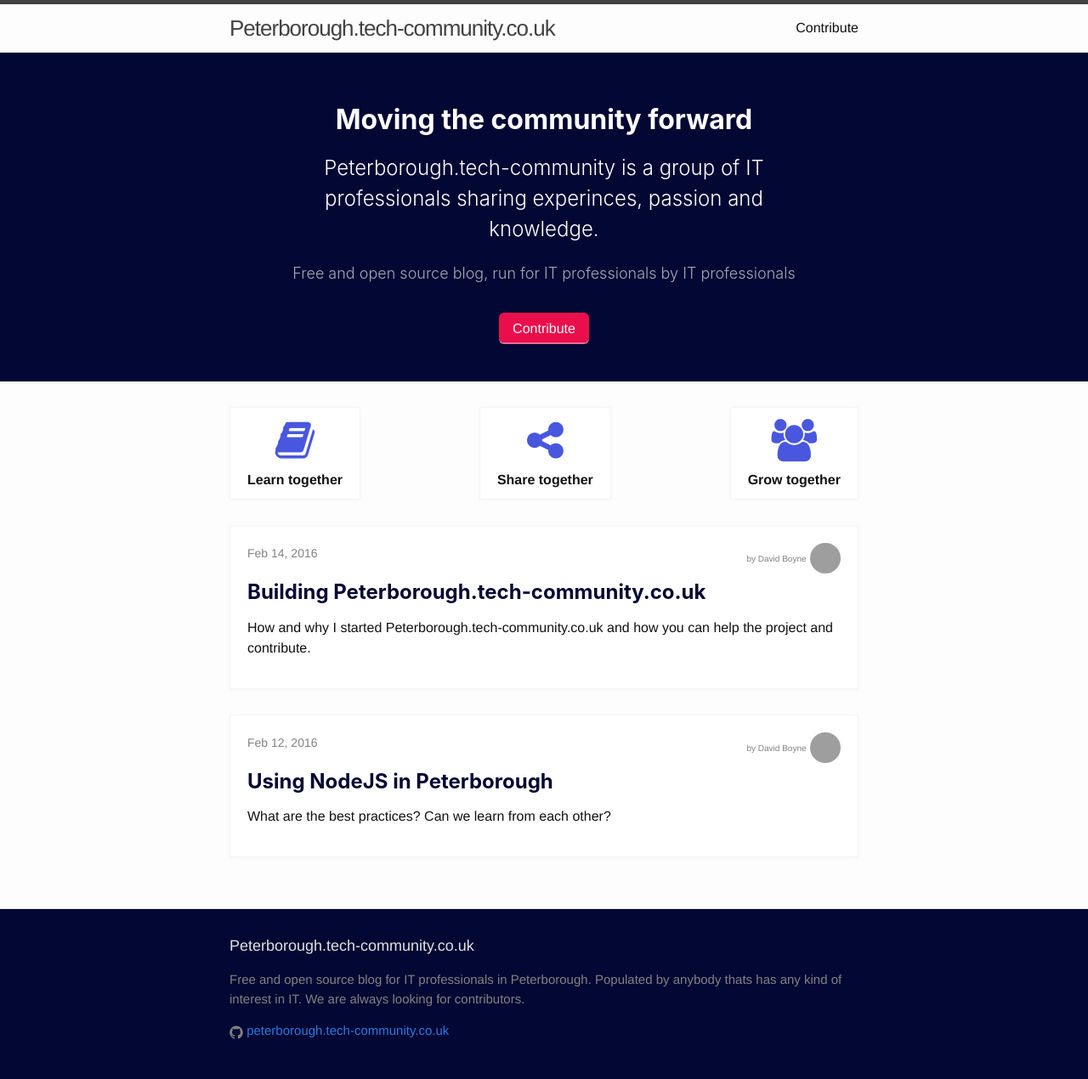
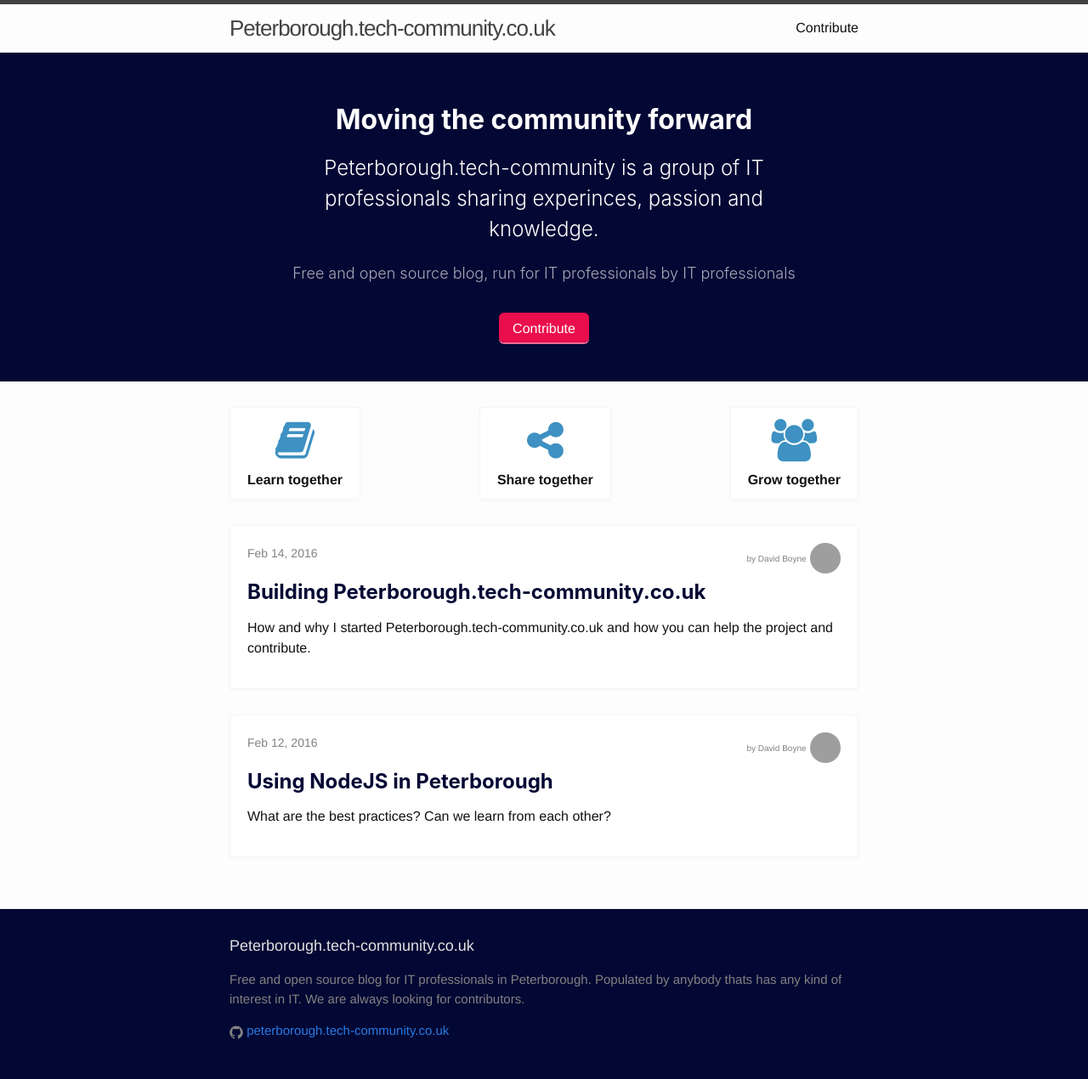
Before and after one commit to boyney123/peterborough.tech-community.co.uk, a Jekyll site: the page built from index.html, in a window 1280 px wide. Shown: the whole page at 85% size. Built offline with Jekyll 4.4.1, drawn with Linux system fonts in a browser that asks for light colours; nearby versions of some CDN libraries; the list of posts is cut into pages by our own code; grey boxes are pictures that could not be loaded.

Commit message:
DB - updated colors

```diff
--- a/_sass/_base.scss
+++ b/_sass/_base.scss
@@ -309,7 +309,7 @@
 
   .site-reasons__icon{
     font-size: 50px;
-    color:#4857DE;
+    color:#3E91C2;
   }
 
   .site-reasons__title{
```
Also changed, not shown: 2 other files.
